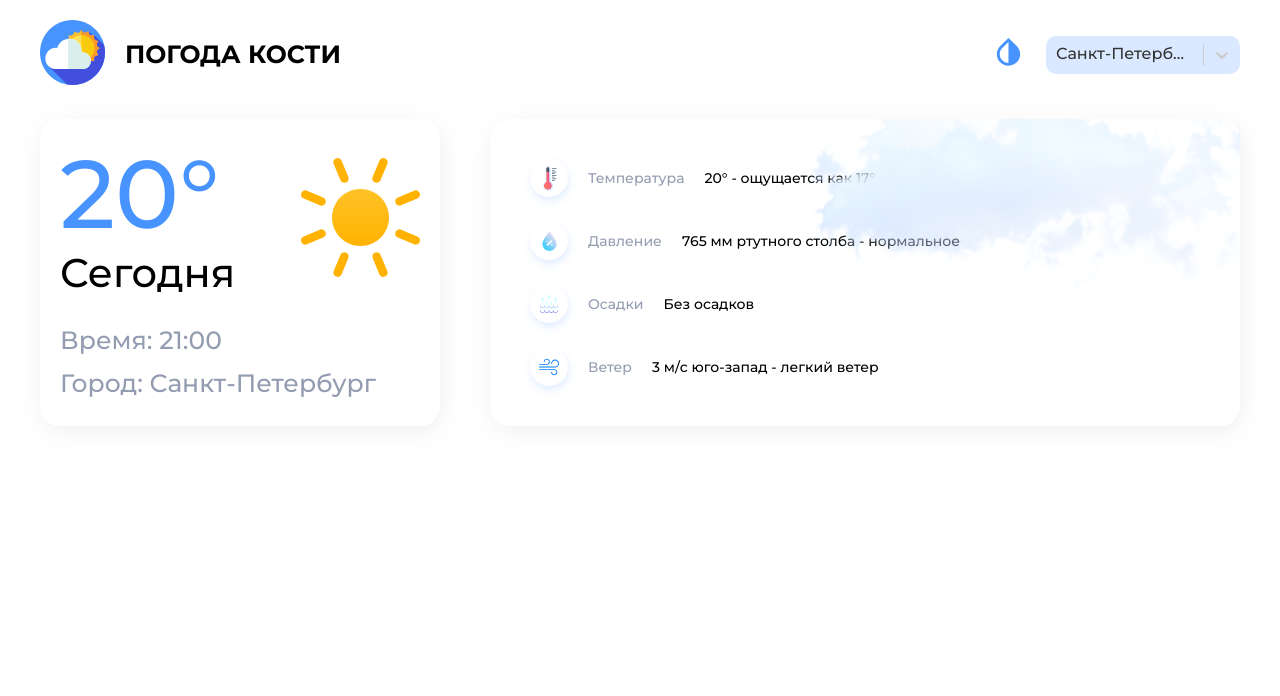
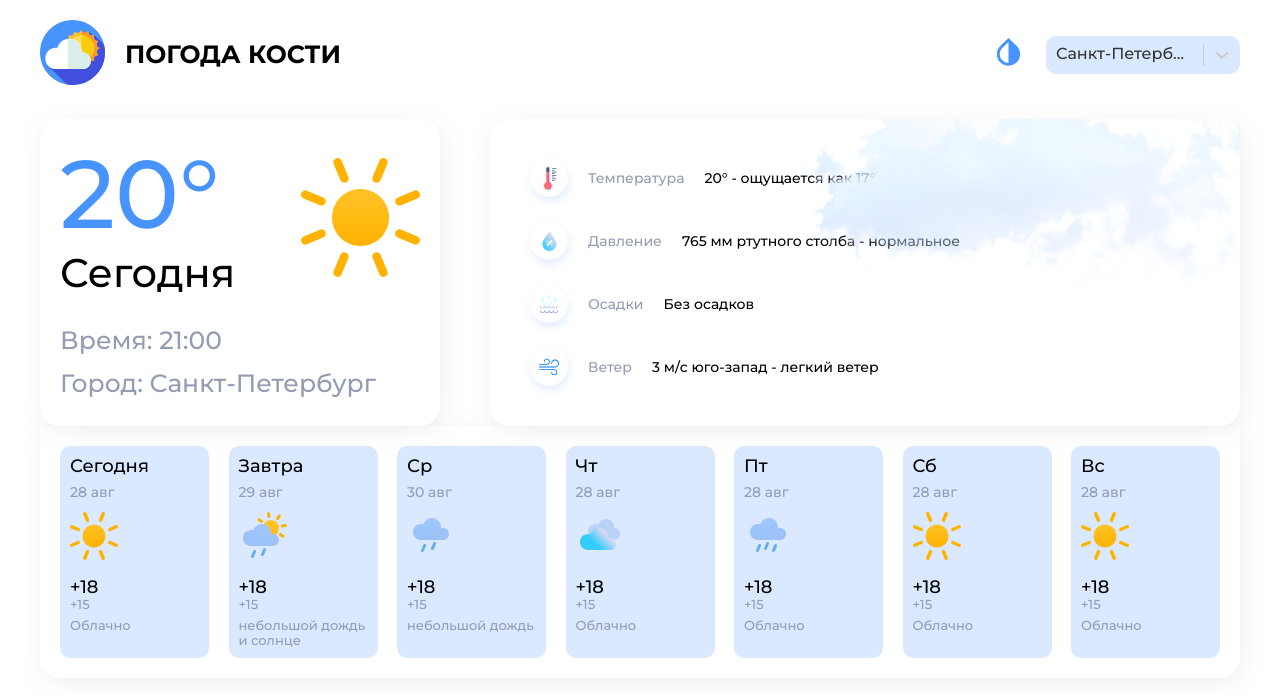
Before and after one commit to kostya-alch/weather-app, a React (Create React App) app: page / in a window 1280 px wide. Shown: the top 696 px of the page. Built offline with nearby package versions, Linux system fonts and the light colour scheme.

Commit message:
add days component

```diff
--- /dev/null
+++ b/src/pages/Home/components/Days/Card.tsx
@@ -0,0 +1,22 @@
+import React from 'react';
+import { GlobalSvgSelector } from '../../../../assets/icons/global/GlobalSvgSelector';
+import { Day } from './Days';
+import s from './Days.module.scss';
+interface Props {
+  day: Day;
+}
+
+export const Card = ({ day }: Props) => {
+  return (
+    <div className={s.card}>
+      <div className={s.day}>{day.day}</div>
+      <div className={s.day__info}>{day.day_info}</div>
+      <div className={s.img}>
+        <GlobalSvgSelector id={day.icon_id} />
+      </div>
+      <div className={s.temp__day}>{day.temp_day}</div>
+      <div className={s.temp__night}>{day.temp_night}</div>
+      <div className={s.info}>{day.info}</div>
+    </div>
+  );
+};
--- /dev/null
+++ b/src/pages/Home/components/Days/Days.module.scss
@@ -0,0 +1,52 @@
+@import '../../../../styles/variables.scss';
+
+.days {
+  display: flex;
+  justify-content: space-between;
+  flex-wrap: wrap;
+  padding: 20px;
+  width: 100%;
+  background: $lite-background;
+  box-shadow: $box-shadow;
+  border-radius: 0 0 $border-radius $border-radius;
+}
+
+.card {
+  display: flex;
+  flex-direction: column;
+  background: rgba(71, 147, 255, 0.2);
+  border-radius: 10px;
+  padding: 10px;
+  width: 149px;
+  transition: 0.3s;
+  cursor: pointer;
+
+  .day {
+    margin-bottom: 7px;
+    font-size: 18px;
+  }
+  .day__info {
+    font-size: 14px;
+    margin-bottom: 12px;
+    color: $base-color;
+  }
+  .img {
+    margin-bottom: 12px;
+  }
+
+  .temp__day {
+    font-size: 18px;
+  }
+  .temp__night {
+    font-size: 13px;
+    color: $base-color;
+    margin-bottom: 6px;
+  }
+  .info {
+    font-size: 13px;
+    color: $base-color;
+  }
+  &:hover {
+    box-shadow: 0px 3px 20px rgba(147, 144, 144, 0.28);
+  }
+}
--- /dev/null
+++ b/src/pages/Home/components/Days/Days.tsx
@@ -0,0 +1,80 @@
+import React from 'react';
+import { Card } from './Card';
+import s from './Days.module.scss';
+interface Props {}
+
+export interface Day {
+  day: string;
+  day_info: string;
+  icon_id: string;
+  temp_day: string;
+  temp_night: string;
+  info: string;
+}
+export const Days = (props: Props) => {
+  const days: Day[] = [
+    {
+      day: 'Сегодня',
+      day_info: '28 авг',
+      icon_id: 'sun',
+      temp_day: '+18',
+      temp_night: '+15',
+      info: 'Облачно',
+    },
+    {
+      day: 'Завтра',
+      day_info: '29 авг',
+      icon_id: 'small_rain_sun',
+      temp_day: '+18',
+      temp_night: '+15',
+      info: 'небольшой дождь и солнце',
+    },
+    {
+      day: 'Ср',
+      day_info: '30 авг',
+      icon_id: 'small_rain',
+      temp_day: '+18',
+      temp_night: '+15',
+      info: 'небольшой дождь',
+    },
+    {
+      day: 'Чт',
+      day_info: '28 авг',
+      icon_id: 'mainly_cloudy',
+      temp_day: '+18',
+      temp_night: '+15',
+      info: 'Облачно',
+    },
+    {
+      day: 'Пт',
+      day_info: '28 авг',
+      icon_id: 'rain',
+      temp_day: '+18',
+      temp_night: '+15',
+      info: 'Облачно',
+    },
+    {
+      day: 'Сб',
+      day_info: '28 авг',
+      icon_id: 'sun',
+      temp_day: '+18',
+      temp_night: '+15',
+      info: 'Облачно',
+    },
+    {
+      day: 'Вс',
+      day_info: '28 авг',
+      icon_id: 'sun',
+      temp_day: '+18',
+      temp_night: '+15',
+      info: 'Облачно',
+    },
+  ];
+  return (
+    <div className={s.days}>
+      {days.map((day: Day) => (
+        <Card day={day} />
+      ))}
+    </div>
+  );
+};
--- a/src/pages/Home/components/Home.tsx
+++ b/src/pages/Home/components/Home.tsx
@@ -1,4 +1,5 @@
 import React from 'react';
+import { Days } from './Days/Days';
 import s from './Home.module.scss';
 import { ThisDay } from './ThisDay/ThisDay';
 import { ThisDayInfo } from './ThisDayInfo/ThisDayInfo';
@@ -11,6 +12,7 @@
         <ThisDay />
         <ThisDayInfo />
       </div>
+      <Days />
     </div>
   );
 };
```
Also changed, not shown: src/pages/Home/components/Days/Tabs.tsx (added, +7 -0 lines).
